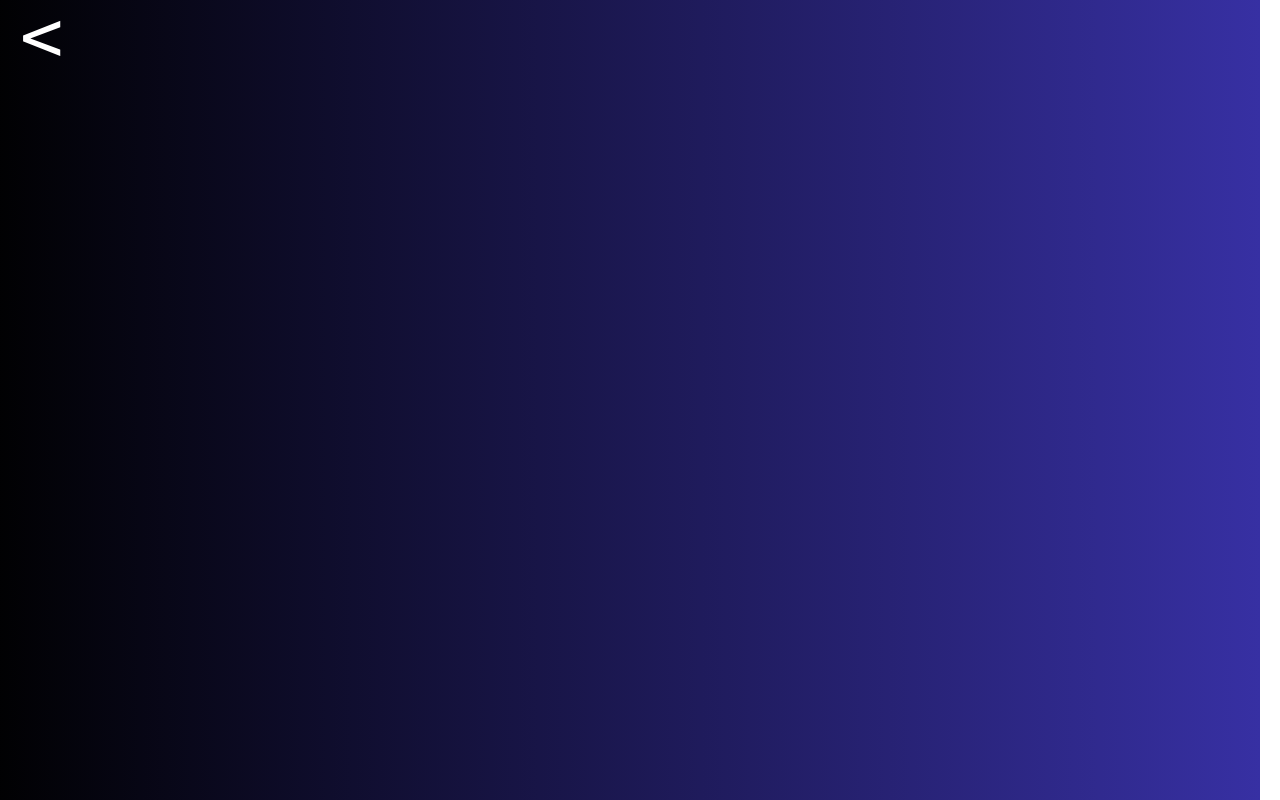
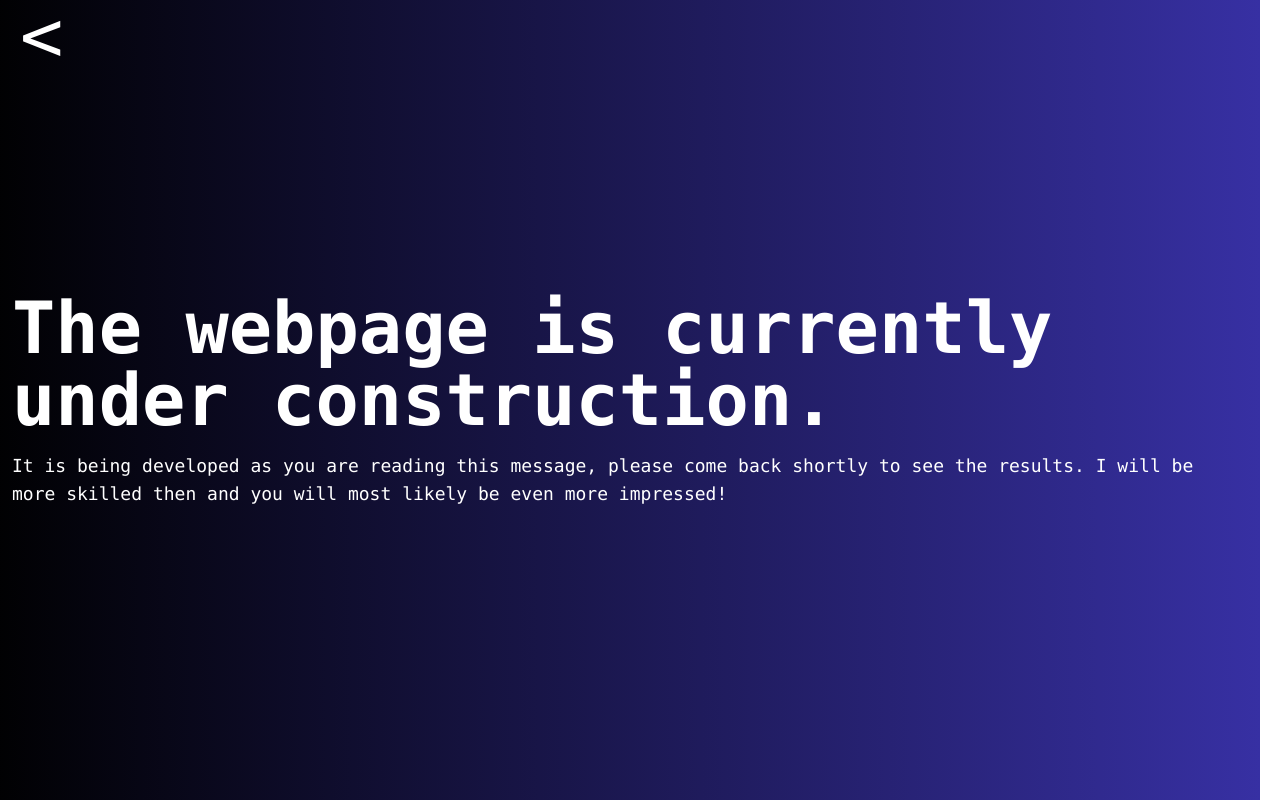
Before and after one commit to Wayhowen/portfolio, a React app: page /you in a window 1280 px wide. Before the commit this address had no page. Built offline with nearby package versions, Linux system fonts and the light colour scheme.

Commit message:
added under construction page

```diff
--- a/src/App.tsx
+++ b/src/App.tsx
@@ -4,6 +4,7 @@ import {useLocation, Routes, Route, useNavigate} from "react-router-dom";
 import Home from "./pages/Home";
 import ErrorPage from "./pages/Error";
 import About from "./pages/About";
+import UnderConstruction from "./pages/UnderConstruction";
 
 export default function App() {
   const location = useLocation();
@@ -41,6 +42,9 @@ export default function App() {
         <Routes location={displayLocation}>
           <Route path="/" element={<Home/>} errorElement={<ErrorPage/>}/>
           <Route path="/me" element={<About/>} errorElement={<ErrorPage/>}/>
+          <Route path="/experience" element={<UnderConstruction/>} errorElement={<ErrorPage/>}/>
+          <Route path="/you" element={<UnderConstruction/>} errorElement={<ErrorPage/>}/>
+          <Route path="/contact" element={<UnderConstruction/>} errorElement={<ErrorPage/>}/>
         </Routes>
       </div>
     </>
--- /dev/null
+++ b/src/pages/UnderConstruction.tsx
@@ -0,0 +1,11 @@
+import React from 'react';
+
+export default function UnderConstruction() {
+  return (
+    <main className="flex flex-col space-y-4 px-8">
+      <span className="text-3xl md:text-7xl font-bold">The webpage is currently under construction. </span>
+
+      <span className="text-md md:text-lg">It is being developed as you are reading this message, please come back shortly to see the results. I will be more skilled then and you will most likely be even more impressed!</span>
+    </main>
+  )
+};
```
